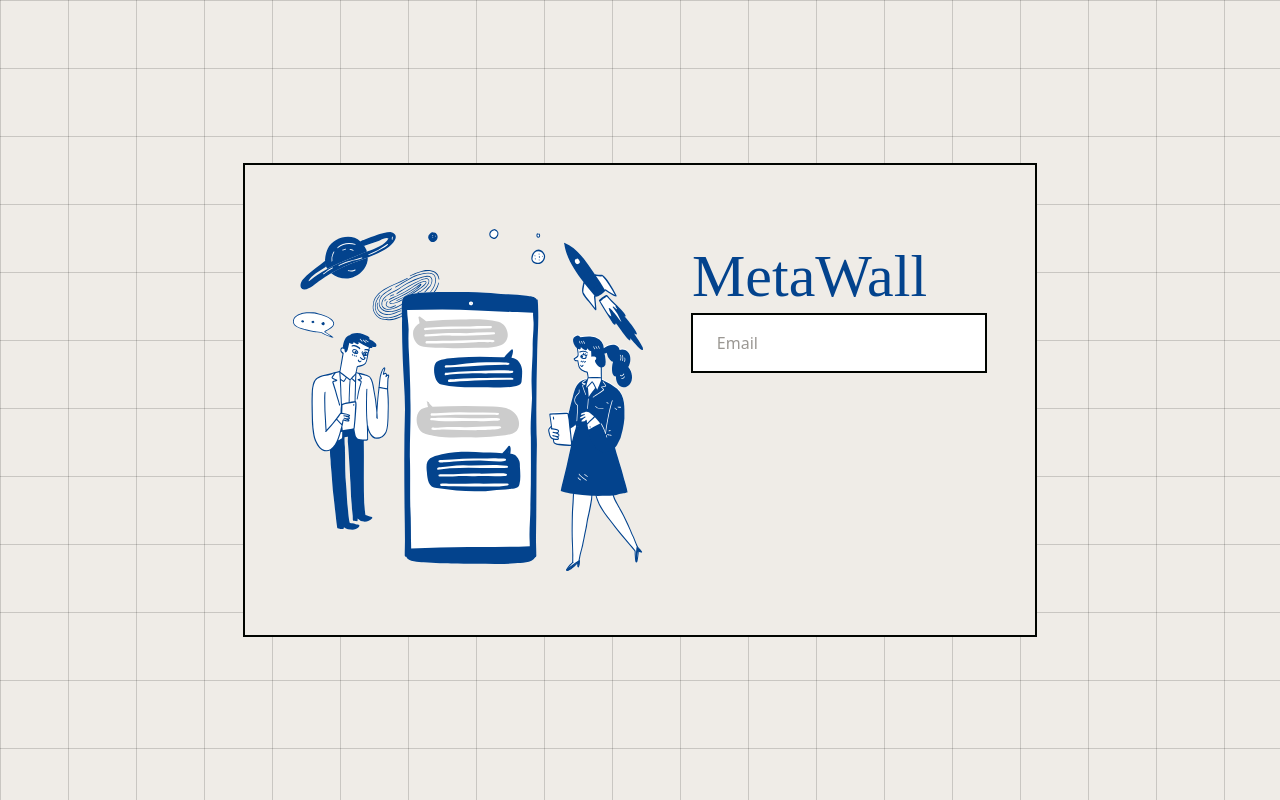
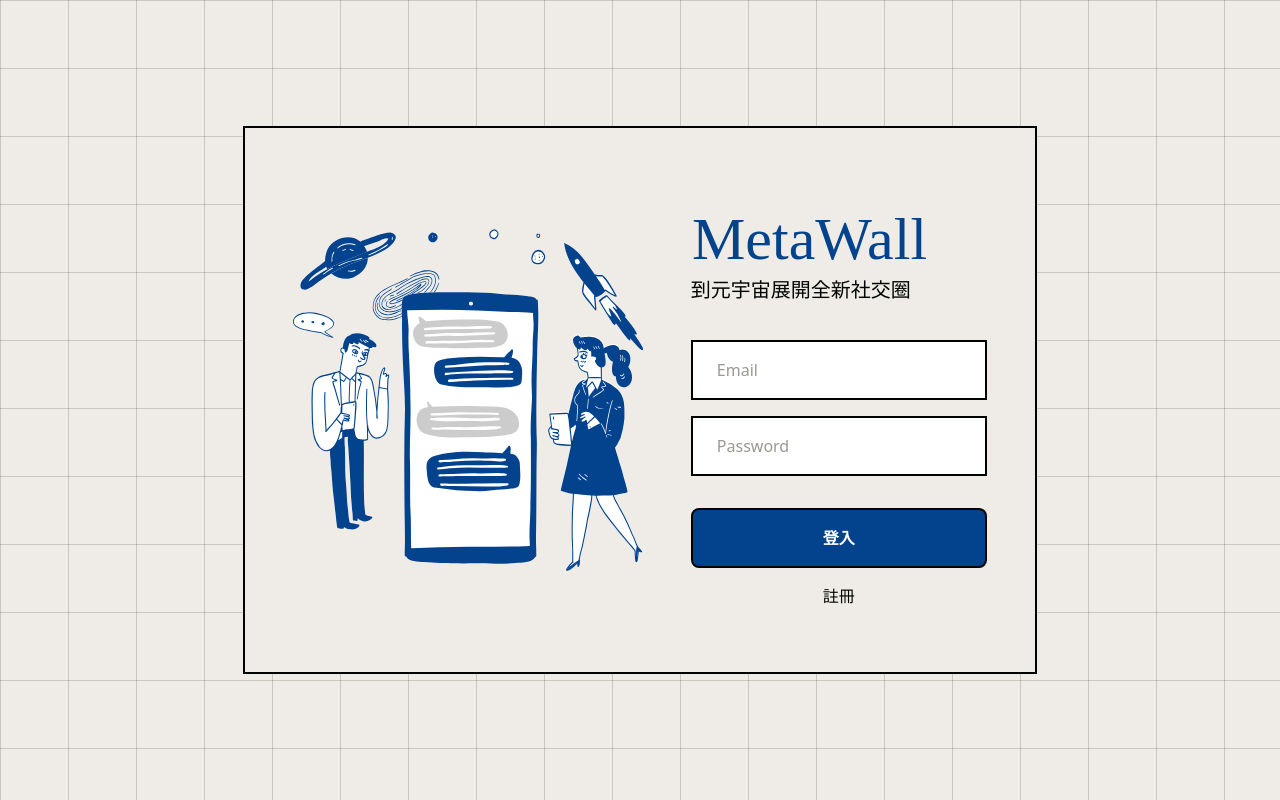
Before and after one commit to joyunhsiao/simple_social_app_frontend, a React (Vite) app: page /login in a window 1280 px wide. Built offline with nearby package versions, Linux system fonts and the light colour scheme.

Commit message:
feat: Implement login page with email and password fields

```diff
--- a/src/pages/Login.tsx
+++ b/src/pages/Login.tsx
@@ -1,10 +1,69 @@
-import { InputField } from "../components"
+import { useState } from "react";
+import { Button, InputField } from "../components"
+import { useNavigate } from "react-router";
 
-export const Login = () => {
+export const Login: React.FC = () => {
+  const navigate = useNavigate();
+
+  const [emailValue, setEmailValue] = useState("");
+  const [passwordValue, setPasswordValue] = useState("");
+
+  const handleEmailChange = (value: string) => {
+    setEmailValue(value);
+  };
+
+  const handlePasswordChange = (value: string) => {
+    setPasswordValue(value);
+  };
+
+  const handleSubmit = () => {
+    console.log("Input Value:", emailValue, passwordValue);
+  };
+
+  const handleRegister = () => {
+    navigate("/register");
+  };
+
   return <>
-    <InputField
-      type="text"
-      placeholder="Email"
-    />
+    <h2 className="
+      text-custom-black
+      text-xl
+      mb-9
+    ">
+      到元宇宙展開全新社交圈
+    </h2>
+
+    <div className="mb-4">
+      <InputField
+        type="text"
+        placeholder="Email"
+        value={emailValue}
+        onChange={handleEmailChange}
+      />
+    </div>
+
+    <div className="mb-8">
+      <InputField
+        type="password"
+        placeholder="Password"
+        value={passwordValue}
+        onChange={handlePasswordChange}
+      />
+    </div>
+
+    <div className="mb-4">
+      <Button
+        text="登入"
+        onClick={handleSubmit}
+      />
+    </div>
+
+    <div className="flex justify-center">
+      <Button
+        text="註冊"
+        theme="secondary"
+        onClick={handleRegister}
+      />
+    </div>
   </>
 }
--- a/src/styles/output.css
+++ b/src/styles/output.css
@@ -554,6 +554,18 @@ video {
   display: none;
 }
 
+.mb-4 {
+  margin-bottom: 1rem;
+}
+
+.mb-8 {
+  margin-bottom: 2rem;
+}
+
+.mb-9 {
+  margin-bottom: 2.25rem;
+}
+
 .flex {
   display: flex;
 }
@@ -648,6 +660,11 @@ video {
   padding-bottom: 1rem;
 }
 
+.text-xl {
+  font-size: 1.25rem;
+  line-height: 1.75rem;
+}
+
 .font-bold {
   font-weight: 700;
 }
```
